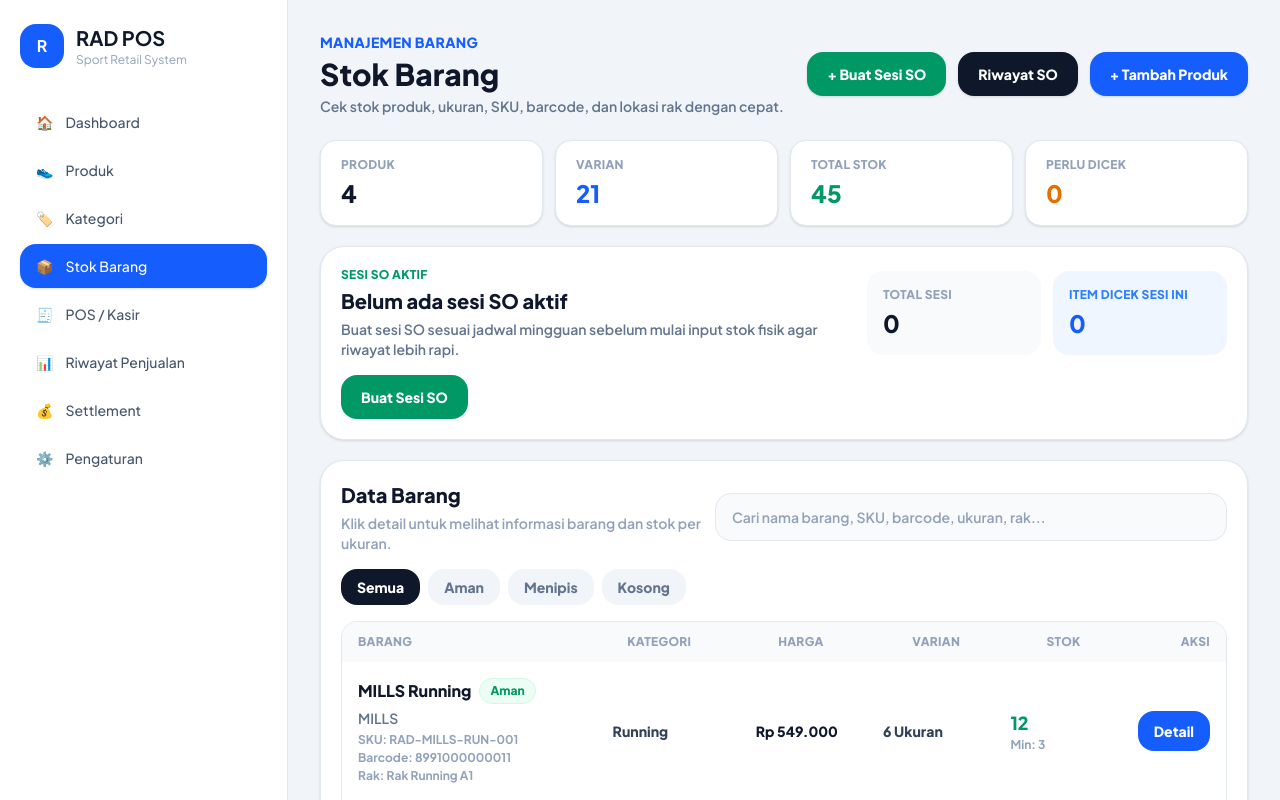
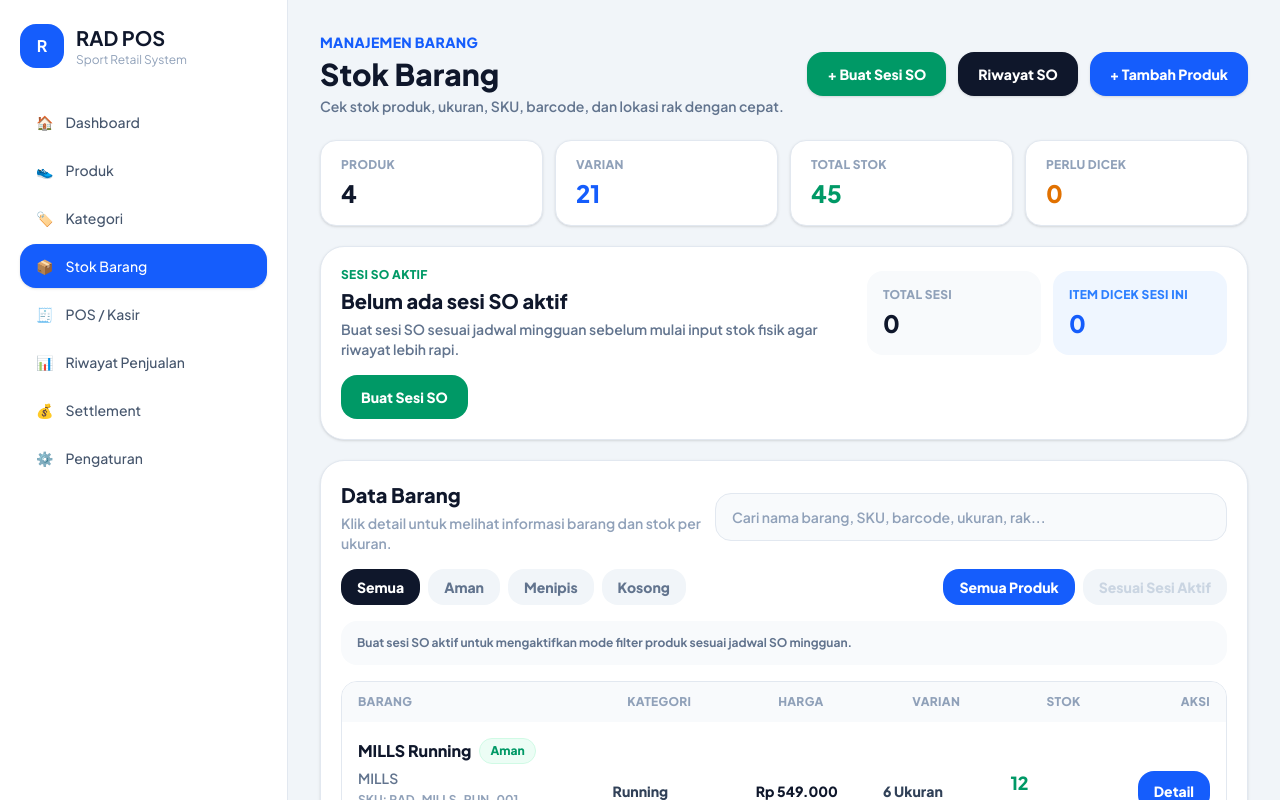
Before and after one commit to Whyudin14/rad-pos-project, a React (Vite) app: page /stok-barang in a window 1280 px wide. Shown: the top 800 px of the page. Built offline with nearby package versions, Linux system fonts and the light colour scheme.

Commit message:
feat: add active stock opname session product filter

```diff
--- a/src/pages/StokBarang.jsx
+++ b/src/pages/StokBarang.jsx
@@ -5,6 +5,7 @@ import { products } from "../data/dummyProducts"
 function StokBarang() {
   const [searchTerm, setSearchTerm] = useState("")
   const [stockFilter, setStockFilter] = useState("Semua")
+  const [productViewMode, setProductViewMode] = useState("Semua")
   const [expandedProductId, setExpandedProductId] = useState(null)
   const [showComingSoon, setShowComingSoon] = useState(false)
 
@@ -169,6 +170,12 @@ function StokBarang() {
     return stockOpnameTypes.find((item) => item.type === selectedSessionType)
   }
 
+  const isProductMatchActiveSession = (product) => {
+    if (!activeStockOpnameSession) return false
+
+    return activeStockOpnameSession.categories?.includes(product.category)
+  }
+
   const totalProducts = products.length
 
   const totalVariants = products.reduce((total, product) => {
@@ -186,6 +193,10 @@ function StokBarang() {
 
     return status.label === "Menipis" || status.label === "Kosong"
   }).length
+
+  const sessionProductsCount = activeStockOpnameSession
+    ? products.filter((product) => isProductMatchActiveSession(product)).length
+    : 0
 
   const filteredProducts = products.filter((product) => {
     const keyword = searchTerm.toLowerCase()
@@ -213,7 +224,10 @@ function StokBarang() {
     const matchFilter =
       stockFilter === "Semua" || stockStatus.label === stockFilter
 
-    return (matchProduct || matchVariant) && matchFilter
+    const matchSessionMode =
+      productViewMode === "Semua" || isProductMatchActiveSession(product)
+
+    return (matchProduct || matchVariant) && matchFilter && matchSessionMode
   })
 
   const createStockOpnameSession = () => {
@@ -245,6 +259,7 @@ function StokBarang() {
 
     setStockOpnameSessions(updatedSessions)
     setActiveStockOpnameSession(newSession)
+    setProductViewMode("Sesuai Sesi")
     setSelectedSessionType("")
     setSessionNote("")
     setShowCreateSession(false)
@@ -274,6 +289,7 @@ function StokBarang() {
 
     setStockOpnameSessions(updatedSessions)
     setActiveStockOpnameSession(null)
+    setProductViewMode("Semua")
   }
 
   const toggleExpandProduct = (productId) => {
@@ -582,7 +598,9 @@ function StokBarang() {
               onClick={() => setShowCreateSession(true)}
               className="rounded-2xl bg-emerald-600 px-5 py-3 text-sm font-black text-white transition hover:bg-emerald-700"
             >
-              {activeStockOpnameSession ? "Ganti / Buat Sesi Baru" : "Buat Sesi SO"}
+              {activeStockOpnameSession
+                ? "Ganti / Buat Sesi Baru"
+                : "Buat Sesi SO"}
             </button>
 
             {activeStockOpnameSession && (
@@ -617,7 +635,8 @@ function StokBarang() {
             />
           </div>
 
-          <div className="mb-4 flex flex-wrap gap-2">
+          <div className="mb-4 flex flex-col gap-3 xl:flex-row xl:items-center xl:justify-between">
+            <div className="flex flex-wrap gap-2">
               {stockFilters.map((filter) => {
                 const isActive = stockFilter === filter
 
@@ -636,6 +655,54 @@ function StokBarang() {
                 )
               })}
             </div>
+
+            <div className="flex flex-wrap gap-2">
+              <button
+                onClick={() => setProductViewMode("Semua")}
+                className={`rounded-2xl px-4 py-2 text-sm font-black transition ${
+                  productViewMode === "Semua"
+                    ? "bg-blue-600 text-white"
+                    : "bg-blue-50 text-blue-600 hover:bg-blue-100"
+                }`}
+              >
+                Semua Produk
+              </button>
+
+              <button
+                onClick={() => {
+                  if (activeStockOpnameSession) {
+                    setProductViewMode("Sesuai Sesi")
+                  }
+                }}
+                disabled={!activeStockOpnameSession}
+                className={`rounded-2xl px-4 py-2 text-sm font-black transition ${
+                  !activeStockOpnameSession
+                    ? "cursor-not-allowed bg-slate-100 text-slate-300"
+                    : productViewMode === "Sesuai Sesi"
+                    ? "bg-emerald-600 text-white"
+                    : "bg-emerald-50 text-emerald-600 hover:bg-emerald-100"
+                }`}
+              >
+                Sesuai Sesi Aktif
+              </button>
+            </div>
+          </div>
+
+          {productViewMode === "Sesuai Sesi" && activeStockOpnameSession && (
+            <div className="mb-4 rounded-2xl bg-emerald-50 px-4 py-3 text-xs font-bold leading-relaxed text-emerald-700">
+              Mode sesuai sesi aktif sedang digunakan. Menampilkan{" "}
+              {sessionProductsCount} produk kategori{" "}
+              {activeStockOpnameSession.categories?.join(", ")} untuk sesi{" "}
+              {activeStockOpnameSession.type}.
+            </div>
+          )}
+
+          {!activeStockOpnameSession && (
+            <div className="mb-4 rounded-2xl bg-slate-50 px-4 py-3 text-xs font-bold leading-relaxed text-slate-500">
+              Buat sesi SO aktif untuk mengaktifkan mode filter produk sesuai
+              jadwal SO mingguan.
+            </div>
+          )}
 
           {filteredProducts.length === 0 ? (
             <div className="flex h-64 items-center justify-center rounded-3xl border-2 border-dashed border-slate-200 text-sm font-bold text-slate-400">
```
Lines whose indentation alone changed are shown as unchanged.
